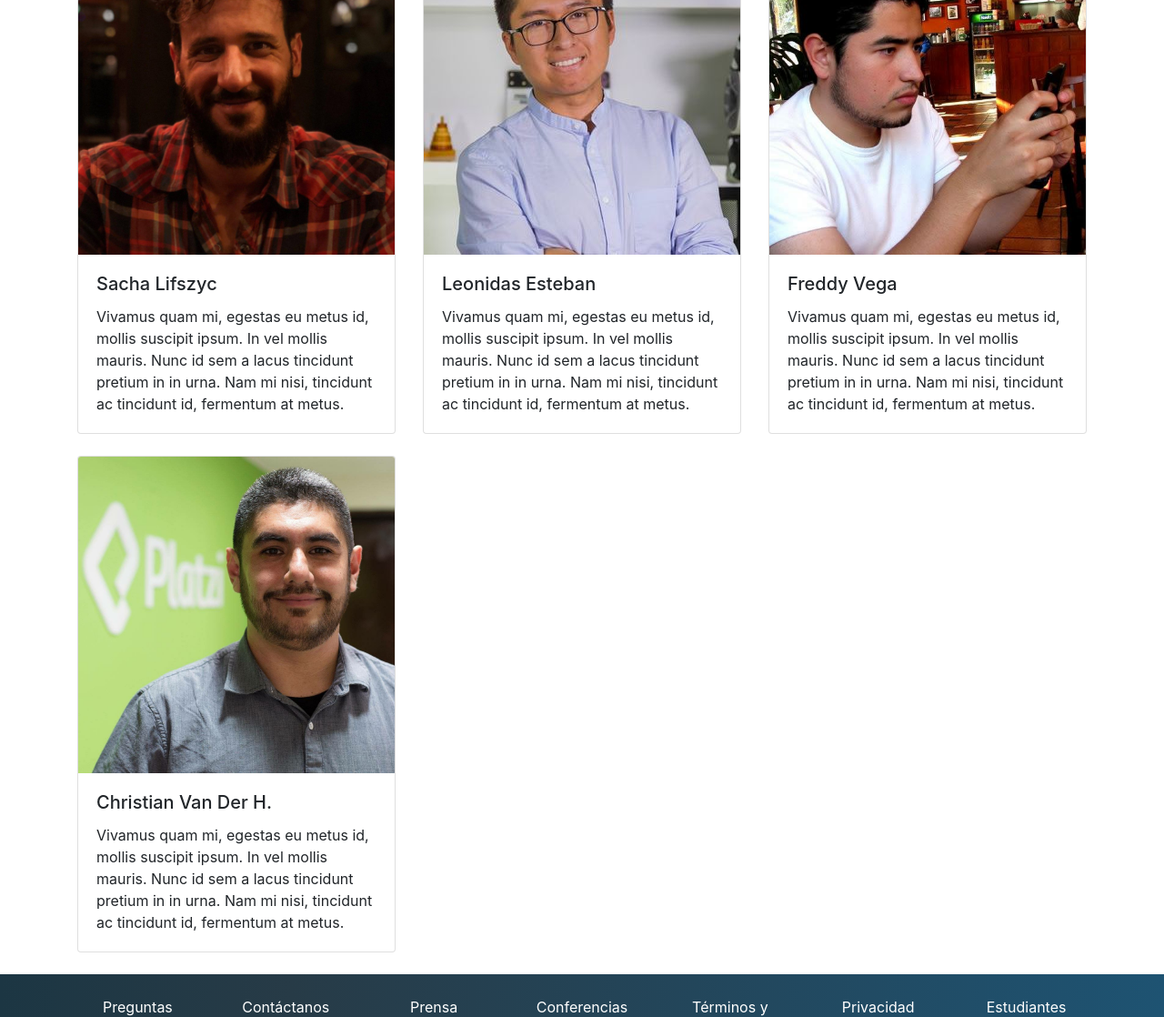
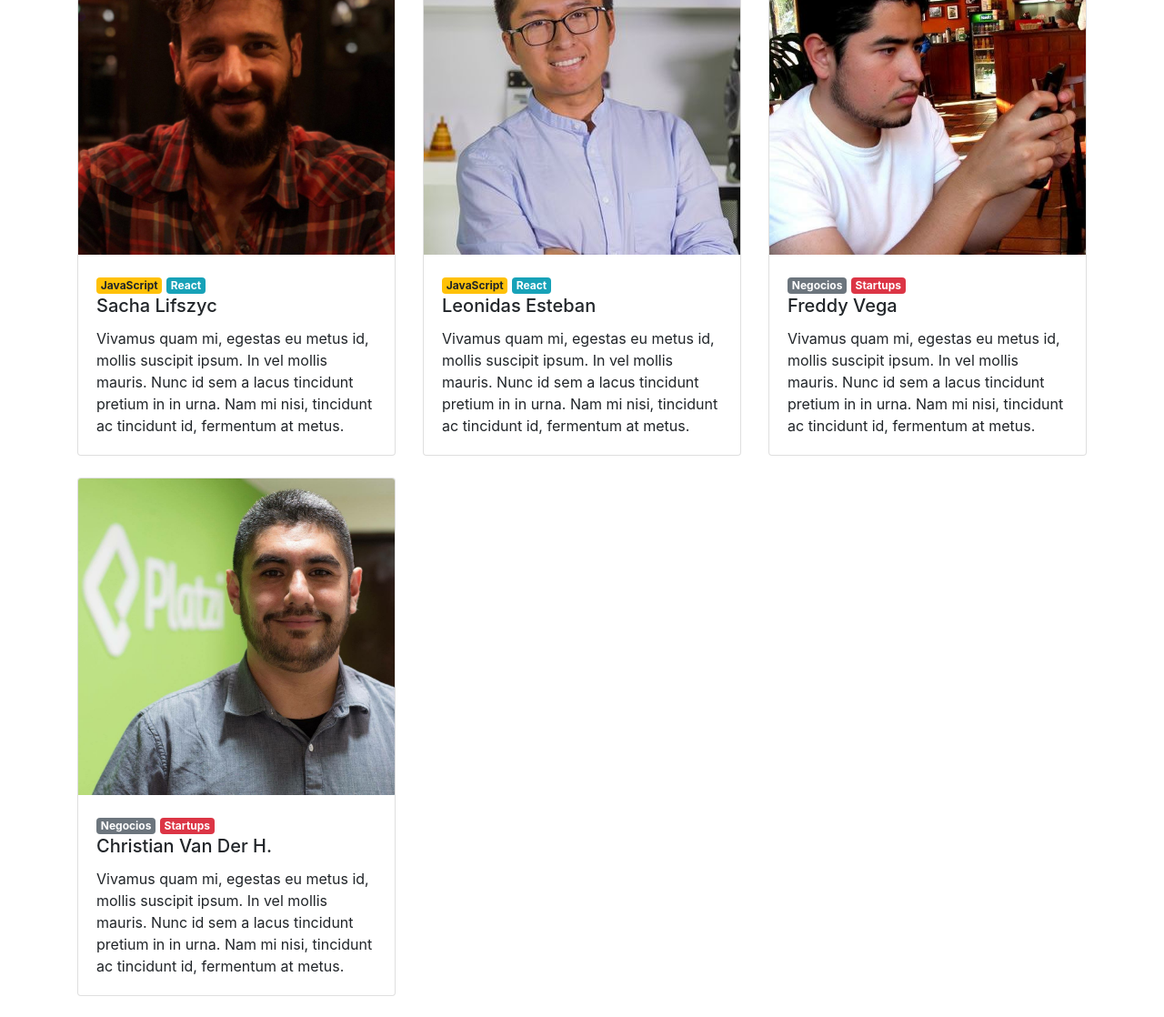
Before and after one commit to platzi/bootstrap, a plain HTML site: page index.html in a window 1280 px wide. Shown: the part 779-1897 px from the top of the page at 91% size. Drawn offline with nearby package versions, Linux system fonts and the light colour scheme.

Commit message:
Agregando badges

```diff
--- a/index.html
+++ b/index.html
@@ -92,37 +92,53 @@
           </div>
         </div>
         <div class="row">
-          <div class="col-md-4 mb-4">
+          <div class="col-12 col-md-6 col-lg-4 mb-4">
             <div class="card">
               <img class="card-img-top" src="assets/speakers/sacha.jpg" alt="Foto de Sacha">
               <div class="card-body">
+                <div class="badges">
+                  <span class="badge badge-warning">JavaScript</span>
+                  <span class="badge badge-info">React</span>
+                </div>
                 <h5 class="card-title">Sacha Lifszyc</h5>
                 <p class="card-text">Vivamus quam mi, egestas eu metus id, mollis suscipit ipsum. In vel mollis mauris. Nunc id sem a lacus tincidunt pretium in in urna. Nam mi nisi, tincidunt ac tincidunt id, fermentum at metus.</p>
               </div>
             </div>
           </div>
-          <div class="col-md-4 mb-4">
+          <div class="col-12 col-md-6 col-lg-4 mb-4">
             <div class="card">
               <img class="card-img-top" src="assets/speakers/leonidas2.jpeg" alt="Foto de Sacha">
               <div class="card-body">
+                <div class="badges">
+                  <span class="badge badge-warning">JavaScript</span>
+                  <span class="badge badge-info">React</span>
+                </div>
                 <h5 class="card-title">Leonidas Esteban</h5>
                 <p class="card-text">Vivamus quam mi, egestas eu metus id, mollis suscipit ipsum. In vel mollis mauris. Nunc id sem a lacus tincidunt pretium in in urna. Nam mi nisi, tincidunt ac tincidunt id, fermentum at metus.</p>
               </div>
             </div>
           </div>
-          <div class="col-md-4 mb-4">
+          <div class="col-12 col-md-6 col-lg-4 mb-4">
             <div class="card">
               <img class="card-img-top" src="assets/speakers/freddy.jpeg" alt="Foto de Sacha">
               <div class="card-body">
+                <div class="badges">
+                  <span class="badge badge-secondary">Negocios</span>
+                  <span class="badge badge-danger">Startups</span>
+                </div>
                 <h5 class="card-title">Freddy Vega</h5>
                 <p class="card-text">Vivamus quam mi, egestas eu metus id, mollis suscipit ipsum. In vel mollis mauris. Nunc id sem a lacus tincidunt pretium in in urna. Nam mi nisi, tincidunt ac tincidunt id, fermentum at metus.</p>
               </div>
             </div>
           </div>
-          <div class="col-md-4 mb-4">
+          <div class="col-12 col-md-6 col-lg-4 mb-4">
             <div class="card">
               <img class="card-img-top" src="assets/speakers/cvander.jpeg" alt="Foto de Sacha">
               <div class="card-body">
+                <div class="badges">
+                  <span class="badge badge-secondary">Negocios</span>
+                  <span class="badge badge-danger">Startups</span>
+                </div>
                 <h5 class="card-title">Christian Van Der H.</h5>
                 <p class="card-text">Vivamus quam mi, egestas eu metus id, mollis suscipit ipsum. In vel mollis mauris. Nunc id sem a lacus tincidunt pretium in in urna. Nam mi nisi, tincidunt ac tincidunt id, fermentum at metus.</p>
               </div>
```
